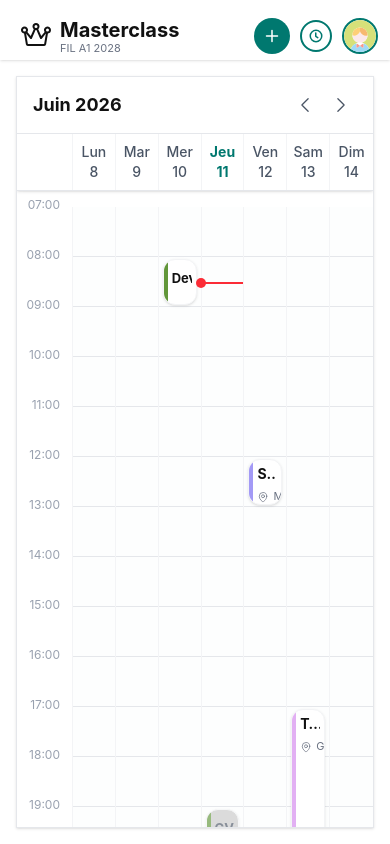
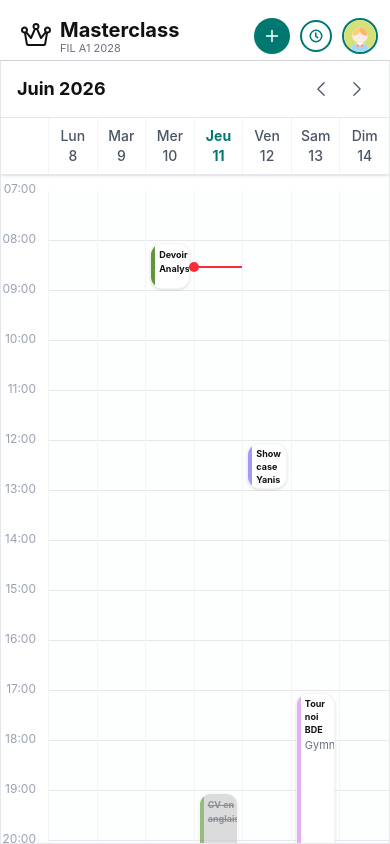
Before and after one commit to Arcols/Masterclass, a Vue app in the folder masterclass-front/: page /login in a window 390 px wide. Built offline with nearby package versions, Linux system fonts and the light colour scheme; the HTML template or start-up script is replaced by a standard one.

Commit message:
feat(front): :lipstick: Responsivite des EventCard et de l'affichage du planning

```diff
--- a/masterclass-front/src/App.vue
+++ b/masterclass-front/src/App.vue
@@ -1,34 +1,33 @@
 <script setup lang="ts">
-import { ref } from 'vue';
-import Header from '@/components/Header.vue';
-import PlanningBoard from '@/components/PlanningBoard.vue';
-import EventDetailModal from '@/components/EventDetailModal.vue';
-import type { EventData } from '@/components/EventCard.vue';
+import { ref } from 'vue'
+import Header from '@/components/Header.vue'
+import PlanningBoard from '@/components/PlanningBoard.vue'
+import EventDetailModal from '@/components/EventDetailModal.vue'
+import type { EventData } from '@/components/EventCard.vue'
 
 // L'état qui gère l'ouverture de la modale
-const selectedEvent = ref<EventData | null>(null);
+const selectedEvent = ref<EventData | null>(null)
 
 const handleUpdateStatus = (id: string, newValue: boolean) => {
   // si la modale est ouverte, on met à jour en direct
   if (selectedEvent.value && selectedEvent.value.id === id) {
-    selectedEvent.value.isCompleted = newValue;
+    selectedEvent.value.isCompleted = newValue
   }
-};
+}
 
 const handleDelete = (id: string) => {
-  console.log("Supprimer l'event", id);
-  selectedEvent.value = null;
-};
+  console.log("Supprimer l'event", id)
+  selectedEvent.value = null
+}
 
 const handleEdit = (event: EventData) => {
-  console.log("Éditer l'event", event);
-  selectedEvent.value = null;
-};
+  console.log("Éditer l'event", event)
+  selectedEvent.value = null
+}
 </script>
 
 <template>
   <div class="w-full h-screen flex flex-col bg-[var(--color-background)] overflow-hidden">
-
     <Header
       class="z-20 bg-[var(--color-background)] shadow-sm shrink-0"
       :show-actions="true"
@@ -36,13 +35,8 @@ const handleEdit = (event: EventData) => {
       subtitle="FIL A1 2028"
     />
 
-    <main class="flex-1 flex flex-col p-4 md:p-6 lg:p-8 min-h-0">
-
-      <PlanningBoard
-        class="flex-1 min-h-0"
-        @open-details="(evt) => selectedEvent = evt"
-      />
-
+    <main class="flex-1 flex flex-col p-0 md:p-6 lg:p-8 min-h-0">
+      <PlanningBoard class="flex-1 min-h-0" @open-details="(evt) => (selectedEvent = evt)" />
     </main>
 
     <EventDetailModal
--- a/masterclass-front/src/components/EventBadge.vue
+++ b/masterclass-front/src/components/EventBadge.vue
@@ -1,28 +1,40 @@
 <script setup lang="ts">
-import { computed } from 'vue';
+import { computed } from 'vue'
 
 const props = defineProps<{
-  type?: 'devoir' | 'activite' | 'sport';
-}>();
+  type?: 'devoir' | 'activite' | 'sport'
+}>()
 
 const badgeConfig = computed(() => {
   switch (props.type) {
     case 'devoir':
-      return { label: 'DEVOIR', class: 'bg-[var(--color-tag-devoir-bg)] text-[var(--color-tag-devoir-txt)] border-[var(--color-tag-devoir-stroke)]' };
+      return {
+        label: 'DEVOIR',
+        class:
+          'bg-[var(--color-tag-devoir-bg)] text-[var(--color-tag-devoir-txt)] border-[var(--color-tag-devoir-stroke)]',
+      }
     case 'activite':
-      return { label: 'ACTIVITÉ', class: 'bg-[var(--color-tag-activite-bg)] text-[var(--color-tag-activite-txt)] border-[var(--color-tag-activite-stroke)]' };
+      return {
+        label: 'ACTIVITÉ',
+        class:
+          'bg-[var(--color-tag-activite-bg)] text-[var(--color-tag-activite-txt)] border-[var(--color-tag-activite-stroke)]',
+      }
     case 'sport':
-      return { label: 'SPORT', class: 'bg-[var(--color-tag-sport-bg)] text-[var(--color-tag-sport-txt)] border-[var(--color-tag-sport-stroke)]' };
+      return {
+        label: 'SPORT',
+        class:
+          'bg-[var(--color-tag-sport-bg)] text-[var(--color-tag-sport-txt)] border-[var(--color-tag-sport-stroke)]',
+      }
     default:
-      return null;
+      return null
   }
-});
+})
 </script>
 
 <template>
   <span
     v-if="badgeConfig"
-    class="px-2 py-0.5 rounded text-[10px] font-bold tracking-wide border shrink-0 uppercase"
+    class="px-1 py-0.3 rounded text-[10px] font-bold tracking-wide border shrink-0 uppercase"
     :class="badgeConfig.class"
   >
     {{ badgeConfig.label }}
--- a/masterclass-front/src/components/EventCard.vue
+++ b/masterclass-front/src/components/EventCard.vue
@@ -5,18 +5,18 @@ import EventBadge from './EventBadge.vue'
 import PriorityIndicator from './PriorityIndicator.vue'
 
 export interface EventData {
-  id: string;
-  type: 'devoir' | 'activite' | 'sport';
-  title: string;
-  subject?: string | null;
-  description?: string | null;
-  date: string;
-  startTime: string;
-  endTime: string;
-  location?: string;
-  priority?: 'urgent' | 'normal' | 'faible' | null;
-  group: string;
-  isCompleted: boolean;
+  id: string
+  type: 'devoir' | 'activite' | 'sport'
+  title: string
+  subject?: string | null
+  description?: string | null
+  date: string
+  startTime: string
+  endTime: string
+  location?: string
+  priority?: 'urgent' | 'normal' | 'faible' | null
+  group: string
+  isCompleted: boolean
 }
 
 const props = withDefaults(
@@ -28,9 +28,9 @@ const props = withDefaults(
 )
 
 const emit = defineEmits<{
-  (e: 'toggle-complete', id: string, newValue: boolean): void;
-  (e: 'open-details', event: EventData): void;
-}>();
+  (e: 'toggle-complete', id: string, newValue: boolean): void
+  (e: 'open-details', event: EventData): void
+}>()
 
 const isList = computed(() => props.layout === 'list')
 const isDevoir = computed(() => props.event.type === 'devoir')
@@ -64,16 +64,16 @@ const leftBarColor = computed(() => `var(--color-${props.event.type}-stroke)`)
 
         <span
           v-if="event.subject"
-          class="hidden md:block font-semibold text-gray-500 truncate w-full"
+          class="hidden md:block font-semibold text-gray-500 w-full whitespace-normal break-words md:truncate md:whitespace-nowrap"
           :class="isList ? 'text-sm' : 'text-[11px]'"
         >
           {{ event.subject }}
         </span>
         <span
           v-else
-          class="font-bold text-[var(--color-black)] truncate w-full"
+          class="font-bold text-[var(--color-black)] w-full whitespace-normal break-words md:truncate md:whitespace-nowrap"
           :class="[
-            isList ? 'text-lg' : 'text-sm',
+            isList ? 'text-lg' : 'text-sm md:text-[13px] text-[9px]',
             { 'line-through text-gray-400': event.isCompleted },
           ]"
         >
@@ -84,12 +84,12 @@ const leftBarColor = computed(() => `var(--color-${props.event.type}-stroke)`)
       <EventBadge :type="event.type" class="hidden md:block shrink-0" />
     </div>
 
-    <div class="flex justify-between items-center mt-1">
+    <div class="flex justify-between items-center md:mt-1">
       <span
         v-if="event.subject"
-        class="flex font-bold text-[var(--color-black)] truncate pr-2"
+        class="flex font-bold text-[var(--color-black)] pr-2 whitespace-normal break-words md:truncate md:whitespace-nowrap"
         :class="[
-          isList ? 'text-xl' : 'text-[13px]',
+          isList ? 'text-xl' : 'md:text-[13px] text-[9px]',
           { 'line-through text-gray-600': event.isCompleted },
         ]"
       >
@@ -100,7 +100,7 @@ const leftBarColor = computed(() => `var(--color-${props.event.type}-stroke)`)
         v-else-if="!isList && event.location"
         class="flex items-center text-gray-500 text-[11px]"
       >
-        <MapPinIcon class="w-3 h-3 mr-1" />
+        <MapPinIcon class="hidden md:block w-3 h-3 mr-1" />
         {{ event.location }}
       </div>
 
--- a/masterclass-front/src/components/PlanningBoard.vue
+++ b/masterclass-front/src/components/PlanningBoard.vue
@@ -145,7 +145,7 @@ const emit = defineEmits<{
     <div class="flex-1 overflow-auto relative flex flex-col">
       <div class="sticky top-0 z-40 flex border-b border-gray-200 bg-white shadow-sm shrink-0">
         <div
-          class="w-14 md:w-16 shrink-0 sticky left-0 z-50 bg-white border-r border-gray-100"
+          class="w-12 md:w-16 shrink-0 sticky left-0 z-50 bg-white border-r border-gray-100"
         ></div>
 
         <div class="flex-1 grid grid-cols-7">
@@ -167,18 +167,18 @@ const emit = defineEmits<{
       <div class="h-4 shrink-0 bg-transparent"></div>
 
       <div class="flex flex-1 relative pb-6">
-        <div class="w-14 md:w-16 shrink-0 sticky left-0 z-30 bg-white border-r border-gray-100">
+        <div class="w-12 md:w-16 shrink-0 sticky left-0 z-30 bg-white border-r border-gray-100">
           <div
             v-for="hour in hours.slice(0, -1)"
             :key="hour"
-            class="relative border-transparent text-xs text-gray-400 text-right pr-2"
+            class="relative border-transparent text-xs text-gray-400 text-right md:pr-2"
             :style="{ height: `${rowHeight}px` }"
           >
             <span class="absolute -top-2.5 right-2 bg-white px-1">
               {{ hour.toString().padStart(2, '0') }}:00
             </span>
           </div>
-          <div class="relative text-xs text-gray-400 text-right pr-2">
+          <div class="relative text-xs text-gray-400 text-right md:pr-2">
             <span class="absolute -top-2.5 right-2 bg-white px-1">00:00</span>
           </div>
         </div>
```
